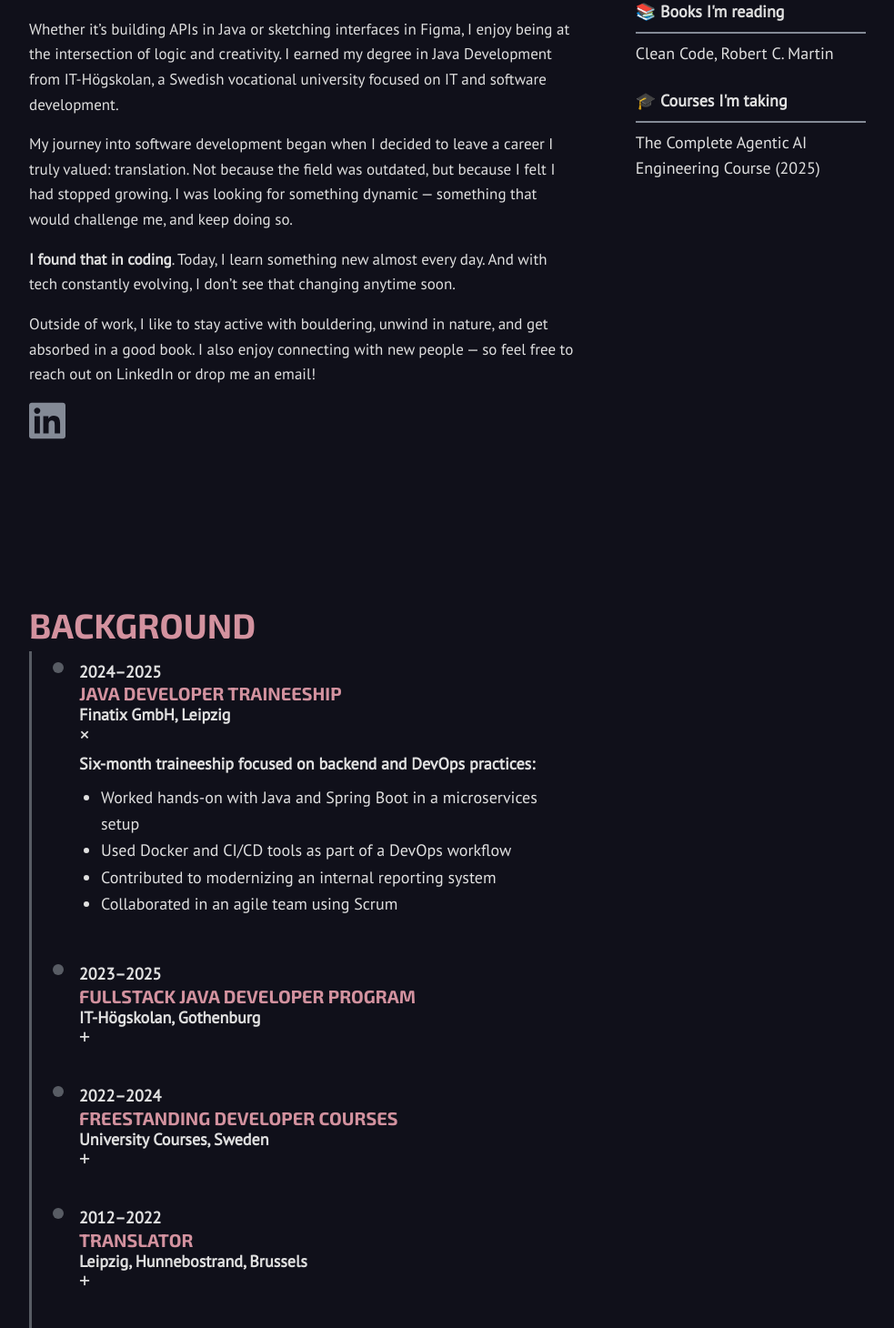
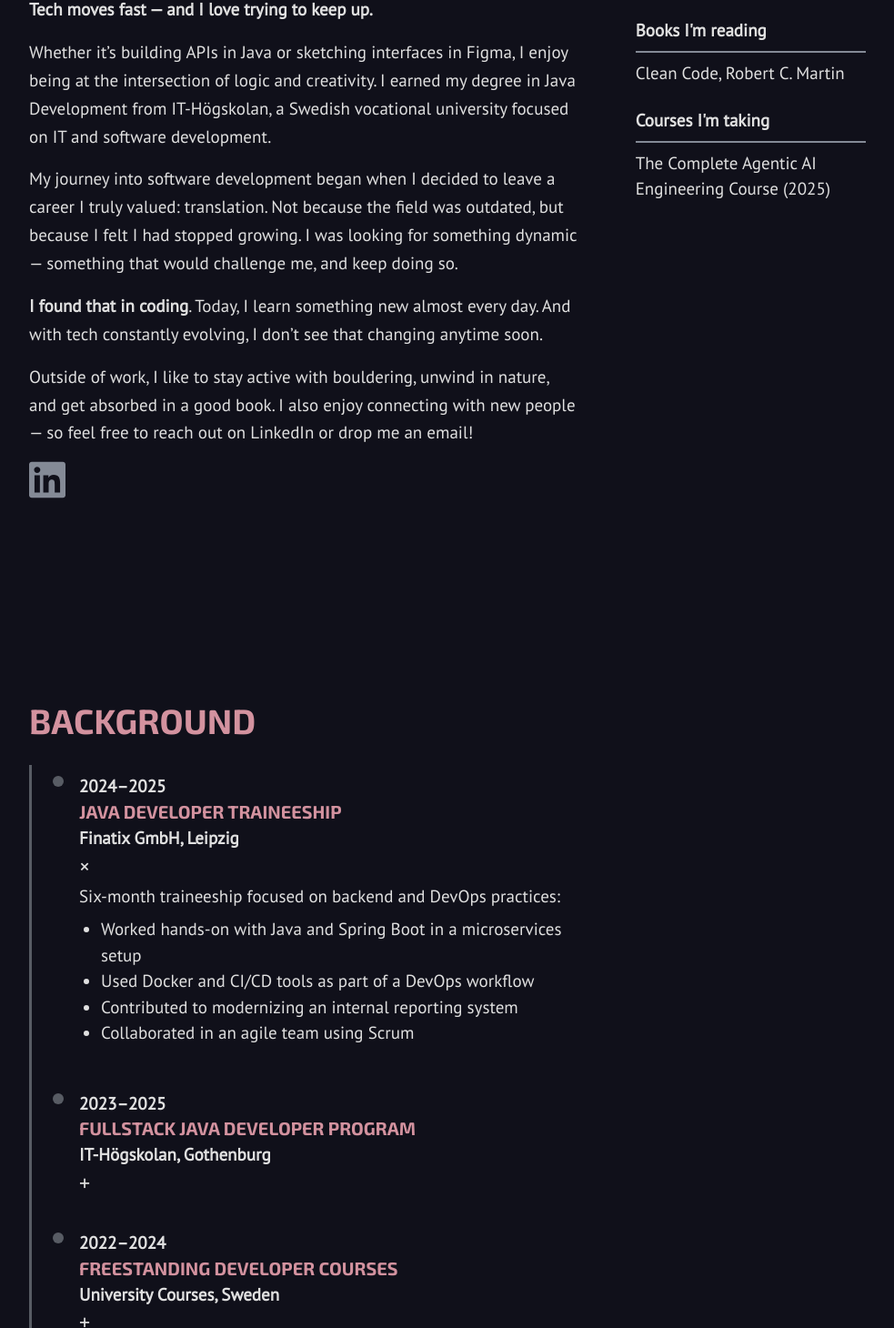
Before and after one commit to Emmelie83/PortfolioReact, a React (Vite) app: page / in a window 1280 px wide. Shown: the part 910-2370 px from the top of the page at 91% size, without its empty margins (136-1119 px from the left). Built offline with nearby package versions, Linux system fonts and the light colour scheme.

Commit message:
Change heading sizes

```diff
--- a/src/components/NowSection.tsx
+++ b/src/components/NowSection.tsx
@@ -1,22 +1,18 @@
 const NowSection: React.FC = () => {
 	return (
-		<section className="lg:p-6">
-			<div className="space-y-6 text-sm sm:text-lg">
+		<section className="lg:p-6 max-w-[300px] md:max-w-[400px]">
+			<div className="space-y-6">
 				<div>
 					<p className="font-semibold flex md:items-center gap-2 border-b-2 border-[#848a96] pb-2 mb-2">
-						📚 Books I'm reading
+						Books I'm reading
 					</p>
-					<p className="">
-						Clean Code, Robert C. Martin
-					</p>
+					<p>Clean Code, Robert C. Martin</p>
 				</div>
 				<div>
 					<p className="font-semibold flex md:items-center gap-2 border-b-2 border-[#848a96] pb-2 mb-2">
-						🎓 Courses I'm taking
+						Courses I'm taking
 					</p>
-					<p className="">
-						The Complete Agentic AI Engineering Course (2025)
-					</p>
+					<p>The Complete Agentic AI Engineering Course (2025)</p>
 				</div>
 			</div>
 		</section>
--- a/src/components/Project.tsx
+++ b/src/components/Project.tsx
@@ -12,12 +12,11 @@ const Project: React.FC<ProjectProps> = ({
 	reverse,
 }) => (
 	<div
-		className={`flex flex-col md:flex-row md:gap-10 mb-20 ${
-			reverse ? "md:flex-row-reverse" : ""
+		className={`flex flex-col lg:flex-row lg:gap-10 mb-20 ${
+			reverse ? "lg:flex-row-reverse" : ""
 		}`}>
 		{/* Image Frame */}
-		<div
-			className="md:w-1/2 mb-4 md:mb-0">
+		<div className="lg:w-1/2 mb-4 lg:mb-0">
 			<div className="border border-gray-300 rounded-lg p-2 bg-gray-100 shadow-md h-full">
 				<div className="rounded overflow-hidden bg-white border border-gray-200">
 					<img
@@ -30,10 +29,11 @@ const Project: React.FC<ProjectProps> = ({
 		</div>
 
 		{/* Text Content: Title + Tech Stack */}
-		<div
-			className="order-1 md:order-2 md:w-1/2 flex flex-col">
-			<h3 className="text-xl sm:text-2xl font-semibold mb-4">{title}</h3>
-			<p className="text-sm sm:text-lg">{techStack}</p>
+		<div className="order-1 md:order-2 lg:w-1/2 flex flex-col">
+			<h3>{title}</h3>
+			<p className="text-sm">
+				{techStack}
+			</p>
 		</div>
 	</div>
 );
--- a/src/components/TimelineItem.tsx
+++ b/src/components/TimelineItem.tsx
@@ -18,14 +18,14 @@ const TimelineItem: React.FC<TimelineItemProps> = ({
 	const [isOpen, setIsOpen] = useState(defaultOpen);
 
 	return (
-		<div className="relative mb-6 pl-2 md:pl-3 md:max-w-3/5 pt-3">
+		<div className="relative mb-6 pl-1 md:pl-3 lg:max-w-3/5 pt-3">
 			<div className="absolute left-[-1px] top-4 md:top-3 w-2 h-2 md:w-3 md:h-3 bg-[#585C64] rounded-full" />
 			<div className="mx-3 md:mx-4">
-				<p className="font-bold text-sm sm:text-lg leading-tight">
+				<p className="font-bold leading-tight">
 					{date}
 				</p>
-				<h4 className="leading-tight">{title}</h4>
-				<p className="text-sm font-semibold sm:text-lg leading-tight">
+				<h3>{title}</h3>
+				<p className="font-semibold mb-1">
 					{company}
 				</p>
 			</div>
--- a/src/index.css
+++ b/src/index.css
@@ -11,26 +11,6 @@ body {
   margin: 0;
 }
 
-h1 {
-  font-size: 26px;
-}
-
-h2 {
-  font-size: 22px;
-}
-
-h3 {
-  font-size: 20px;
-}
-
-h4 {
-  font-size: 18px;
-}
-
-html {
-  scroll-behavior: smooth;
-}
-
 h1,
 h2,
 h3,
@@ -42,19 +22,20 @@ h4 {
 }
 
 h1 {
-  font-size: 30px;
+  font-size: 32px;
 }
 
 h2 {
-  font-size: 28px;
+  font-size: 30px;
+  margin-bottom: 20px;
 }
 
 h3 {
-  font-size: 24px;
+  font-size: 17px;
 }
 
-h4 {
-  font-size: 16px;
+html {
+  scroll-behavior: smooth;
 }
 
 strong {
@@ -66,6 +47,10 @@ strong {
 }
 
 @media (min-width: 640px) {
+
+  body {
+    font-size: 19px;
+  }
   h1 {
     font-size: 34px;
   }
@@ -75,12 +60,9 @@ strong {
   }
 
   h3 {
-    font-size: 24px;
+    font-size: 18px;
   }
 
-  h4 {
-    font-size: 18px;
-  }
 }
 
 @media (min-width: 768px) {
@@ -93,12 +75,9 @@ strong {
   }
 
   h3 {
-    font-size: 26px;
+    font-size: 22px;
   }
 
-  h4 {
-    font-size: 18px;
-  }
 }
 
 @media (min-width: 1024px) {
@@ -111,10 +90,6 @@ strong {
   }
 
   h3 {
-    font-size: 30px;
-  }
-
-  h4 {
     font-size: 20px;
   }
 }
--- a/src/sections/About.tsx
+++ b/src/sections/About.tsx
@@ -20,8 +20,8 @@ const About: React.FC = () => {
 				About Me
 			</h2>
 
-			<div className="flex flex-col lg:flex-row gap-10">
-				<div className="md:w-2/3 space-y-4 leading-relaxed">
+			<div className="flex flex-col lg:flex-row gap-10 mb-10">
+				<div className="lg:w-2/3 space-y-4 leading-relaxed">
 					{paragraphs.map((text, index) => (
 						<p
 							key={index}
@@ -35,7 +35,7 @@ const About: React.FC = () => {
 					/>
 				</div>
 
-				<aside className="md:w-1/3">
+				<aside className="lg:w-1/3">
 					<NowSection />
 				</aside>
 			</div>
--- a/src/sections/Background.tsx
+++ b/src/sections/Background.tsx
@@ -8,11 +8,11 @@ const timelineData = [
 		company: "Finatix GmbH, Leipzig",
 		content: (
 			<>
-				<p className="text-sm md:text-lg font-semibold mb-2">
+				<p className="mb-2">
 					Six-month traineeship focused on backend and DevOps
 					practices:
 				</p>
-				<ul className="text-sm md:text-lg list-disc pl-6 leading-relaxed">
+				<ul className="list-disc pl-6">
 					<li>
 						Worked hands-on with Java and Spring Boot in a
 						microservices setup
@@ -34,15 +34,20 @@ const timelineData = [
 		company: "IT-Högskolan, Gothenburg",
 		content: (
 			<>
-				<p className="text-sm md:text-lg font-semibold mb-2">
+				<p className="mb-2">
 					Two year vocational education including traineeship:
 				</p>
-				<p className="text-sm md:text-lg leading-relaxed">
-					Education focused on Java with Spring Boot, databases, and
-					software architecture principles such as SOLID and design
-					patterns. Built secure and scalable web applications and
-					worked in agile teams using Scrum and Kanban.
-				</p>
+				<ul className="list-disc pl-6">
+					<li>Java, OOP, Design Patterns & SOLID principles, CRUD</li>
+					<li>
+						operations with JDBC & JPA Web development with a focus
+						on
+					</li>
+					<li>
+						security & scalability Agile methodologies: Scrum &
+						Kanban
+					</li>
+				</ul>
 			</>
 		),
 	},
@@ -52,11 +57,11 @@ const timelineData = [
 		company: "University Courses, Sweden",
 		content: (
 			<>
-				<p className="text-sm md:text-lg font-semibold mb-2">
+				<p className="mb-2">
 					Completed university-level courses alongside my Java
 					studies:
 				</p>
-				<ul className="text-sm md:text-lg list-disc pl-6 leading-relaxed">
+				<ul className="list-disc pl-6">
 					<li>C – University of Gothenburg</li>
 					<li>
 						Python for Computer Linguists – University of Gothenburg
@@ -75,11 +80,11 @@ const timelineData = [
 		company: "Leipzig, Hunnebostrand, Brussels",
 		content: (
 			<>
-				<p className="text-sm md:text-lg font-semibold mb-2">
-					I have over ten years of experience as a translator, both
-					freelance and in-house:
+				<p className="mb-2">
+					Over ten years of experience as a translator, both freelance
+					and in-house:
 				</p>
-				<ul className="text-sm md:text-lg list-disc pl-6 leading-relaxed">
+				<ul className="list-disc pl-6">
 					<li>Translator and transcreator at Relaxdays GmbH</li>
 					<li>Freelance translator for the European Union</li>
 					<li>Translation trainee at the European Commission</li>
@@ -93,14 +98,14 @@ const timelineData = [
 		company: "Linnaeus University, Växjö",
 		content: (
 			<>
-				<p className="text-sm md:text-lg font-semibold mb-2">
+				<p className="mb-2">
 					An MA in Translation Studies building on a BA in German:
 				</p>
-				<p className="text-sm md:text-lg leading-relaxed">
-					Completed a Master’s degree in Translation Studies with a
-					focus on translation from German and Swedish, CAT tools, and
-					linguistic theory. My master’s thesis can be found here.
-				</p>
+				<ul className="list-disc pl-6">
+					<li>Translation from German</li>
+					<li>Translation Studies and linguistic theory</li>
+					<li>Swedish text theory and grammar</li>
+				</ul>
 			</>
 		),
 	},
@@ -113,7 +118,7 @@ const Background: React.FC = () => {
 			className="mx-auto px-8 lg:px-0 lg:py-12 mb-20">
 			<h2>Background</h2>
 
-			<div className="relative border-l-2 md:border-l-3 border-[#585C64] pl-4 sm:pl-6 space-y-12">
+			<div className="relative border-l-2 md:border-l-3 border-[#585C64] pl-2 sm:pl-6 space-y-12">
 				{timelineData.map((item, index) => (
 					<TimelineItem
 						key={index}
--- a/src/sections/Contact.tsx
+++ b/src/sections/Contact.tsx
@@ -7,7 +7,7 @@ const ContactSection: React.FC = () => {
 			<h2>
 				Get in touch
 			</h2>
-			<div className="flex flex-col md:flex-row gap-30 md:justify-between mt-20">
+			<div className="flex flex-col md:flex-row gap-20 lg:gap-30 md:justify-between">
 				{/* Contact Info */}
 				<div className="md:w-1/2">
 					<p>info@emmeliejohansson.com</p>
--- a/src/sections/Footer.tsx
+++ b/src/sections/Footer.tsx
@@ -3,8 +3,8 @@ import SocialIcons from "../components/SocialIcons";
 
 const Footer: React.FC = () => {
 	return (
-		<footer className="flex flex-col items-center gap-4 mb-8">
-			<p>Copyright © Emmelie Johansson 2025</p>
+		<footer className="flex flex-col items-center gap-4 mb-10">
+			<p className="text-sm mb-4">Copyright © Emmelie Johansson 2025</p>
 			<SocialIcons />
 		</footer>
 	);
--- a/src/sections/Header.tsx
+++ b/src/sections/Header.tsx
@@ -9,7 +9,7 @@ const Header: React.FC = () => {
 		<div>
 			<NavBar />
 			<header className="flex flex-col lg:flex-row items-center justify-center max-w-screen-xl mx-auto lg:h-[90vh] gap-7 lg:gap-14 px-8 md:px-0 mt-10 mb-20 lg:my-0">
-				{/* Image Section */}
+
 				<div>
 					<img
 						className="w-[200px] sm:w-[240px] md:w-[280px] lg:w-[300] rounded-md shadow-2xl"
@@ -17,15 +17,15 @@ const Header: React.FC = () => {
 						alt="Profile picture of Emmelie Johansson"
 					/>
 				</div>
-				{/* Text Section */}
+
 				<div className="flex flex-col gap-8 items-center text-center lg:items-start lg:text-left w-full lg:w-1/2">
 					<div>
-						<p className="mt-10">Hi, I'm</p>
-						<h1 className="text-3xl sm:text-4xl lg:text-5xl leading-tight">
+						<p className="text-lg leading-tight">Hi, I'm</p>
+						<h1 className="leading-tight">
 							Emmelie Johansson
 						</h1>
-						<p className="text-lg sm:text-xl mt-2">
-							A full-stack Java developer based in Leipzig,
+						<p className="text-lg leading-tight">
+							a full-stack Java developer based in Leipzig,
 							Germany
 						</p>
 					</div>
--- a/src/sections/Projects.tsx
+++ b/src/sections/Projects.tsx
@@ -34,7 +34,7 @@ const projects: ProjectProps[] = [
 const Projects: React.FC = () => (
 	<section id="projects" className="mx-auto px-8 lg:px-0 mb-20">
 		<h2>My Projects</h2>
-		<div>
+		<div className="mt-10">
 			{projects.map((project, index) => (
 				<Project key={index} {...project} />
 			))}
--- a/src/sections/Skills.tsx
+++ b/src/sections/Skills.tsx
@@ -48,7 +48,7 @@ const Skills: React.FC = () => {
 	return (
 		<section id="skills" className="mx-auto px-8 lg:px-0 lg:py-12 mb-20">
 			<h2>Skills</h2>
-			<div className="grid grid-cols-2 lg:grid-cols-4 gap-y-10 gap-x-8 md:px-0 mt-14">
+			<div className="grid grid-cols-2 lg:grid-cols-4 gap-y-10 gap-x-8 md:px-0 mt-10">
 				{skillCategories.map((category, index) => (
 					<ul key={index} className="space-y-6">
 						{category.map((skill) => (
```
